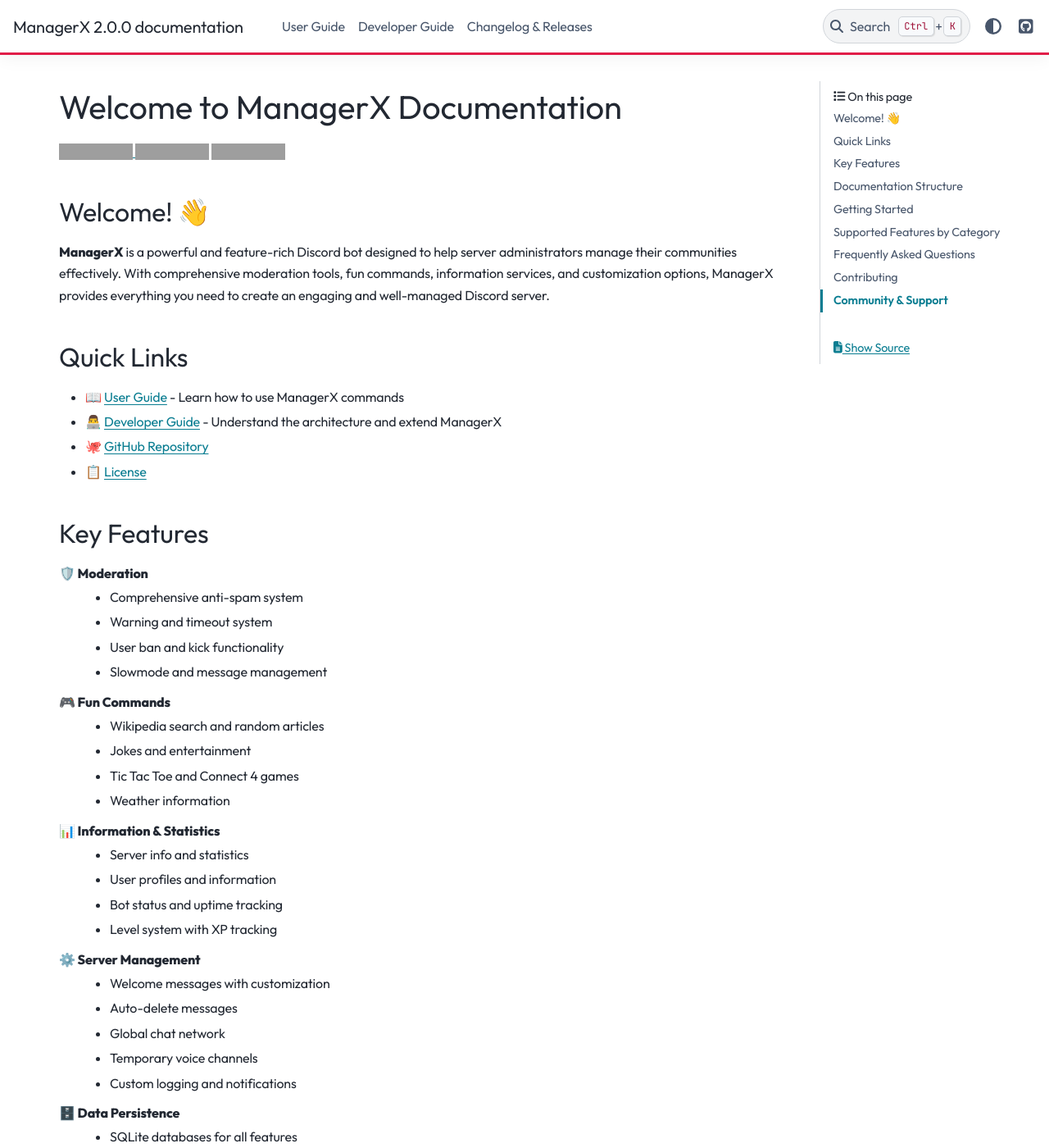
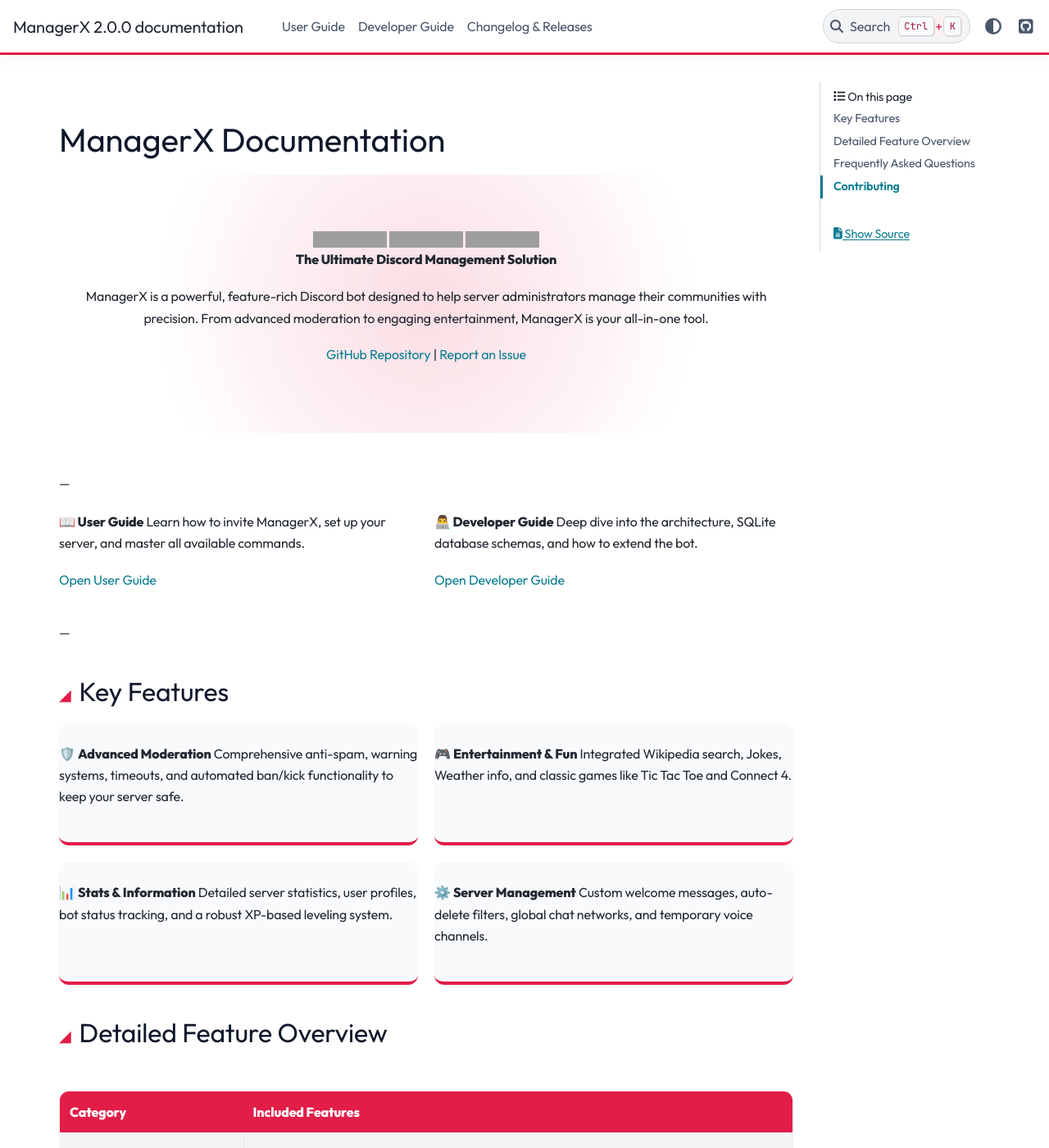
Before and after one commit to Oppro-net-Development/ManagerX, a Sphinx documentation site: the page built from docs/index.rst, in a window 1280 px wide and 1400 px high. Shown: the whole window at 82% size. Built offline with Sphinx 7.4.7 and the PyData theme 0.15.4, drawn with Linux system fonts in a browser that asks for light colours; pages that are not in the unit, such as notebooks, are missing from menus; some of the changed text lies outside the part shown; grey boxes are pictures that could not be loaded.

Commit message:
UPDATE: docs/

```diff
--- a/docs/_static/custom.css
+++ b/docs/_static/custom.css
@@ -234,3 +234,135 @@
 [data-theme="dark"] .mx-box {
     background: #1e293b;
 }
+
+/* --- 14. SEARCH EXPERIENCE (Modal & Input) --- */
+/* Das Suchfeld oben rechts im ManagerX Look */
+.bd-search .form-control {
+    border-radius: 50px !important;
+    border: 1px solid rgba(225, 29, 72, 0.2) !important;
+    transition: all 0.3s ease;
+}
+
+.bd-search .form-control:focus {
+    border-color: var(--mx-red-primary) !important;
+    box-shadow: 0 0 0 4px var(--mx-red-glow) !important;
+    outline: none;
+}
+
+/* Such-Shortcut KBD im Input */
+.search-button__kbd-shortcut {
+    background: var(--mx-red-light) !important;
+    color: var(--mx-red-primary) !important;
+    border: none !important;
+}
+
+/* --- 15. INTERACTIVE LINKS & INLINE ELEMENTS --- */
+/* Hover-Effekt für normale Textlinks */
+article a.reference.internal,
+article a.reference.external {
+    position: relative;
+    text-decoration: none !important;
+    transition: color 0.3s ease;
+}
+
+article a.reference:after {
+    content: '';
+    position: absolute;
+    width: 100%;
+    transform: scaleX(0);
+    height: 1px;
+    bottom: -1px;
+    left: 0;
+    background-color: var(--mx-red-primary);
+    transform-origin: bottom right;
+    transition: transform 0.25s ease-out;
+}
+
+article a.reference:hover:after {
+    transform: scaleX(1);
+    transform-origin: bottom left;
+}
+
+/* --- 16. IMAGE & FIGURE STYLING --- */
+/* Bilder erhalten einen dezenten Shadow und abgerundete Ecken */
+figure.align-default {
+    margin: 2rem 0;
+    padding: 10px;
+    background: white;
+    border-radius: 16px;
+    box-shadow: 0 10px 30px rgba(0,0,0,0.05);
+    text-align: center;
+}
+
+[data-theme="dark"] figure.align-default {
+    background: #1e293b;
+}
+
+figure.align-default img {
+    border-radius: 10px;
+}
+
+figcaption {
+    margin-top: 10px;
+    font-size: 0.85rem;
+    color: #64748b;
+    font-style: italic;
+}
+
+/* --- 17. IMPROVED TYPOGRAPHY (Vertical Rhythm) --- */
+h1, h2, h3, h4 {
+    color: #0f172a;
+    margin-top: 2.5rem !important;
+    margin-bottom: 1.25rem !important;
+}
+
+[data-theme="dark"] h1,
+[data-theme="dark"] h2,
+[data-theme="dark"] h3 {
+    color: #f1f5f9;
+}
+
+/* Marker vor Überschriften (Dezenter ManagerX-Dot) */
+h2::before {
+    content: "◢";
+    font-size: 0.6em;
+    margin-right: 10px;
+    color: var(--mx-red-primary);
+    vertical-align: middle;
+}
+
+/* --- 18. VERSION SWITCHER & DROPDOWNS --- */
+.bd-version-switcher__button {
+    border-radius: 8px !important;
+    border: 1px solid var(--mx-red-glow) !important;
+}
+
+.bd-version-switcher__button:hover {
+    background-color: var(--mx-red-light) !important;
+    color: var(--mx-red-primary) !important;
+}
+
+/* --- 19. FOOTER CLEANUP --- */
+.bd-footer {
+    padding: 3rem 0;
+    font-size: 0.9rem;
+    border-top: 1px solid rgba(0,0,0,0.05);
+}
+
+.footer-items__end {
+    color: #94a3b8;
+}
+
+.footer-items__end strong {
+    color: var(--mx-red-primary);
+}
+
+/* --- 20. CUSTOM NOTIFICATIONS (Banner) --- */
+/* Falls du oben eine Ankündigung einblendest (.. announcement::) */
+.bd-header-announcement {
+    background: linear-gradient(90deg, var(--mx-red-dark), var(--mx-red-primary)) !important;
+    color: white !important;
+    font-weight: 600;
+}
+
+/* --- END OF MANAGERX ULTIMATE RED THEME --- */
--- a/docs/index.rst
+++ b/docs/index.rst
@@ -1,109 +1,80 @@
-Welcome to ManagerX Documentation
-==================================
+==========================
+ManagerX Documentation
+==========================
 
-.. image:: https://img.shields.io/badge/Version-1.7.2-blue.svg
-   :target: https://github.com/Oppro-net-Development/ManagerX
-   :alt: Version 1.7.2
+.. container:: mx-hero
 
-.. image:: https://img.shields.io/badge/Python-3.8+-green.svg
-   :alt: Python 3.8+
+   .. image:: https://img.shields.io/badge/Version-1.7.2-e11d48?style=for-the-badge
+      :target: https://github.com/Oppro-net-Development/ManagerX
+      :alt: Version 1.7.2
 
-.. image:: https://img.shields.io/badge/License-GPL.3.0-yellow.svg
-   :alt: GPL.3.0 License
+   .. image:: https://img.shields.io/badge/Python-3.8+-green.svg?style=for-the-badge
+      :alt: Python 3.8+
 
-Welcome! 👋
------------
+   .. image:: https://img.shields.io/badge/License-GPL.3.0-yellow.svg?style=for-the-badge
+      :alt: GPL.3.0 License
 
-**ManagerX** is a powerful and feature-rich Discord bot designed to help server administrators manage their communities effectively. With comprehensive moderation tools, fun commands, information services, and customization options, ManagerX provides everything you need to create an engaging and well-managed Discord server.
+   **The Ultimate Discord Management Solution**
 
-Quick Links
------------
+   ManagerX is a powerful, feature-rich Discord bot designed to help server administrators manage their communities with precision. From advanced moderation to engaging entertainment, ManagerX is your all-in-one tool.
 
-- 📖 `User Guide <user_guide/index.html>`_ - Learn how to use ManagerX commands
-- 👨‍💻 `Developer Guide <dev_guide/index.html>`_ - Understand the architecture and extend ManagerX
-- 🐙 `GitHub Repository <https://github.com/Oppro-net-Development/ManagerX>`_
-- 📋 `License <https://github.com/Oppro-net-Development/ManagerX/blob/main/LICENSE>`_
+   `GitHub Repository <https://github.com/Oppro-net-Development/ManagerX>`_ | `Report an Issue <https://github.com/Oppro-net-Development/ManagerX/issues>`_
+
+---
+
+.. container:: mx-grid-2
+
+   .. container:: mx-card
+
+      **📖 User Guide**
+      Learn how to invite ManagerX, set up your server, and master all available commands.
+
+      `Open User Guide <user_guide/index.html>`_
+
+   .. container:: mx-card
+
+      **👨‍💻 Developer Guide**
+      Deep dive into the architecture, SQLite database schemas, and how to extend the bot.
+
+      `Open Developer Guide <dev_guide/index.html>`_
+
+---
 
 Key Features
 ------------
 
-🛡️ **Moderation**
-   - Comprehensive anti-spam system
-   - Warning and timeout system
-   - User ban and kick functionality
-   - Slowmode and message management
+.. container:: mx-grid-2
 
-🎮 **Fun Commands**
-   - Wikipedia search and random articles
-   - Jokes and entertainment
-   - Tic Tac Toe and Connect 4 games
-   - Weather information
+   .. container:: mx-box
 
-📊 **Information & Statistics**
-   - Server info and statistics
-   - User profiles and information
-   - Bot status and uptime tracking
-   - Level system with XP tracking
+      🛡️ **Advanced Moderation**
+      Comprehensive anti-spam, warning systems, timeouts, and automated ban/kick functionality to keep your server safe.
 
-⚙️ **Server Management**
-   - Welcome messages with customization
-   - Auto-delete messages
-   - Global chat network
-   - Temporary voice channels
-   - Custom logging and notifications
+   .. container:: mx-box
 
-🗄️ **Data Persistence**
-   - SQLite databases for all features
-   - Automatic data migration
-   - Configuration management
+      🎮 **Entertainment & Fun**
+      Integrated Wikipedia search, Jokes, Weather info, and classic games like Tic Tac Toe and Connect 4.
 
-Documentation Structure
------------------------
+   .. container:: mx-box
 
-This documentation is organized into two main sections:
+      📊 **Stats & Information**
+      Detailed server statistics, user profiles, bot status tracking, and a robust XP-based leveling system.
 
-**User Guide**
-   Everything you need to know to use ManagerX on your Discord server. Includes:
+   .. container:: mx-box
 
-   - Command reference for all features
-   - Setup and configuration instructions
-   - Feature guides and tutorials
+      ⚙️ **Server Management**
+      Custom welcome messages, auto-delete filters, global chat networks, and temporary voice channels.
 
-**Developer Guide**
-   For developers who want to understand or extend ManagerX. Includes:
-
-   - Architecture overview
-   - Cog system documentation
-   - Database structure and handlers
-   - Error handling and logging
-   - Best practices and patterns
-
-Getting Started
----------------
-
-**For Users:**
-
-1. Invite ManagerX to your server
-2. Read the `User Guide <user_guide/index.html>`_
-3. Configure commands for your needs
-4. Start using ManagerX!
-
-**For Developers:**
-
-1. Clone the `GitHub repository <https://github.com/Oppro-net-Development/ManagerX>`_
-2. Review the `Developer Guide <dev_guide/index.html>`_
-3. Explore the codebase
-4. Contribute improvements!
-
-Supported Features by Category
-------------------------------
+Detailed Feature Overview
+-------------------------
 
 .. list-table::
    :header-rows: 1
    :widths: 25 75
+   :class: docutils
 
    * - Category
-     - Features
+     - Included Features
    * - **Fun Commands**
      - Wikipedia (search, random), Jokes, Tic Tac Toe, Connect 4, Weather
    * - **Moderation**
@@ -119,41 +90,24 @@
 --------------------------
 
 **Q: How do I invite ManagerX to my server?**
-   Visit the GitHub repository and follow the invitation link.
+   Visit the GitHub repository and follow the invitation link provided in the README.
 
 **Q: How do I report bugs or request features?**
-   Open an issue on the `GitHub repository <https://github.com/Oppro-net-Development/ManagerX/issues>`_.
+   Please open an issue on the `GitHub Issues page <https://github.com/Oppro-net-Development/ManagerX/issues>`_.
 
 **Q: Can I self-host ManagerX?**
-   Yes! Check the `Developer Guide <dev_guide/index.html>`_ for setup instructions.
+   Yes! Detailed setup instructions for self-hosting can be found in the `Developer Guide <dev_guide/index.html>`_.
 
 **Q: Which Python version is required?**
-   Python 3.8 or higher is required.
-
-**Q: Is ManagerX open source?**
-   Yes, ManagerX is fully open source under the GPL.3-0 License.
+   ManagerX requires **Python 3.8** or higher to function correctly.
 
 Contributing
 ------------
 
-We welcome contributions! Please see our GitHub repository for:
-
-- Bug reports
-- Feature requests
-- Code contributions
-- Documentation improvements
-
-More Information under Contributing in the `Developer Guide <dev_guide/contributing/index.html>`_.
-
-Community & Support
--------------------
-
-- **GitHub:** `Oppro-net-Development/ManagerX <https://github.com/Oppro-net-Development/ManagerX>`_
-- **Issues:** `Report bugs or request features <https://github.com/Oppro-net-Development/ManagerX/issues>`_
-- **License:** GPL.3-0 License
+We welcome contributions from the community! Whether it's bug reports, feature requests, or code improvements, feel free to get involved via our `GitHub Repository <https://github.com/Oppro-net-Development/ManagerX>`_. For more details, check the **Contributing** section in the Developer Guide.
 
 .. toctree::
-   :maxdepth: 3
+   :maxdepth: 2
    :caption: Documentation:
    :hidden:
 
@@ -164,5 +118,4 @@
 ---
 
 **© 2025 OPPRO.NET Network**
-
-Version 2.0.0-dev | Last Updated: December 7, 2025
+*Version 2.0.0-dev | Last Updated: December 7, 2025*
```
